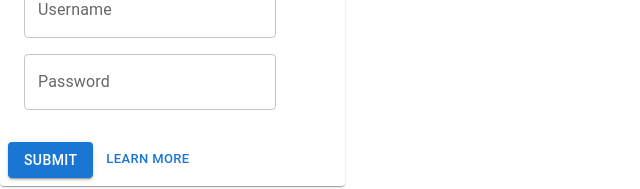
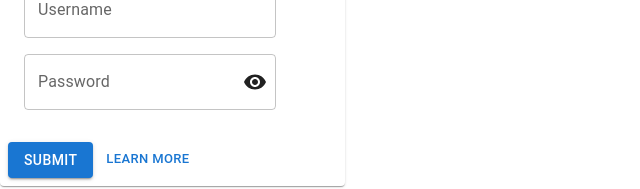
Before and after one commit to Kunnaal/ChatApp, a React (Create React App) app in the folder client/: page /register in a window 1280 px wide. Shown: the part 199-388 px from the top of the page, without its empty margins (0-640 px from the left). Built offline with nearby package versions, Linux system fonts and the light colour scheme.

Commit message:
Added show/hide password

```diff
--- a/client/src/components/Authentication/Register.js
+++ b/client/src/components/Authentication/Register.js
@@ -2,6 +2,7 @@ import * as React from 'react';
 import { useState } from 'react';
 import { NO_IMAGES } from "../../index";
 import { useNavigate } from "react-router-dom";
+import VisibilityIcon from '@mui/icons-material/Visibility';
 import { Box, Button, Card, CardActions, CardContent, CardMedia, TextField } from '@mui/material';
 
 const Register = () => {
@@ -11,6 +12,7 @@ const Register = () => {
     const rand_img_id = Math.floor(Math.random()*NO_IMAGES);
 
     const [imageId, setImageId] = useState(rand_img_id);
+    const [passwordState, setPasswordState] = useState("password");
 
     const handleLeft = () => {
         if (imageId > 0) {
@@ -25,6 +27,14 @@ const Register = () => {
             setImageId(imageId+1);
         } else {
             setImageId(0);
+        }
+    }
+
+    const showPassword = () => {
+        if (passwordState === "password") {
+            setPasswordState("text");
+        } else {
+            setPasswordState("password");
         }
     }
 
@@ -88,6 +98,12 @@ const Register = () => {
                 <Box component="form" sx={{'& > :not(style)': { m: 1, width: '25ch' },}} noValidate autoComplete="off" >
                     <TextField id="outlined-basic" label="Username" variant="outlined" name="username" onChange={handleChange} />
                     <TextField id="outlined-password-input" label="Password" type="password" name="password" onChange={handleChange} />
+                    <VisibilityIcon onClick={showPassword} style={{
+                        position: "relative",
+                        transform: "translate(-44px, 24px)",
+                        margin: "0",
+                        width: "30",
+                    }}/>
                 </Box>
             </CardContent>
             <CardActions>
```
Also changed, not shown: 1 other file (tests, documents, lock files or other folders).
